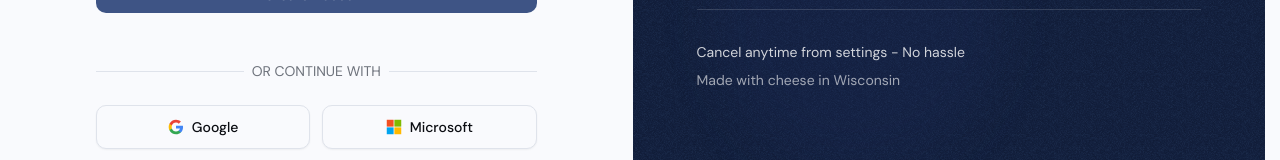
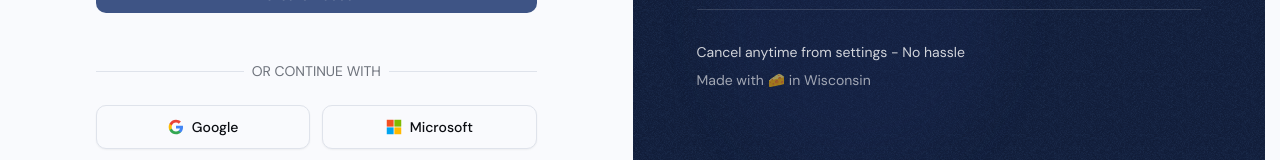
Before and after one commit to nicosalm/baileys-analytics, a React (Vite) app in the folder apps/web/: page /signup in a window 1280 px wide. Shown: the part 553-713 px from the top of the page. Built offline with nearby package versions, Linux system fonts and the light colour scheme; no server answers.

Commit message:
add back the 🧀

```diff
--- a/apps/web/src/pages/Signup.tsx
+++ b/apps/web/src/pages/Signup.tsx
@@ -344,7 +344,7 @@ export const Signup = () => {
           {/* Trust badge */}
           <div className="mt-12 pt-8 border-t border-white/15">
             <p className="text-sm text-white/80 mb-2">Cancel anytime from settings - No hassle</p>
-            <p className="text-sm text-white/60">Made with cheese in Wisconsin</p>
+            <p className="text-sm text-white/60">Made with 🧀 in Wisconsin</p>
           </div>
         </div>
       </div>
```
